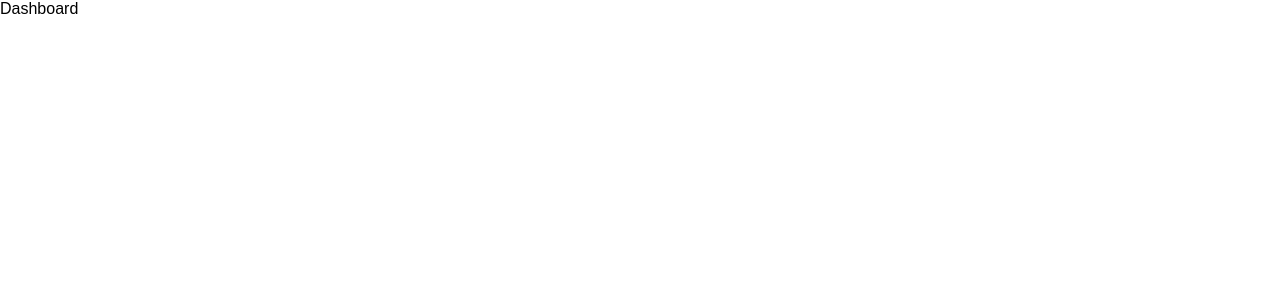
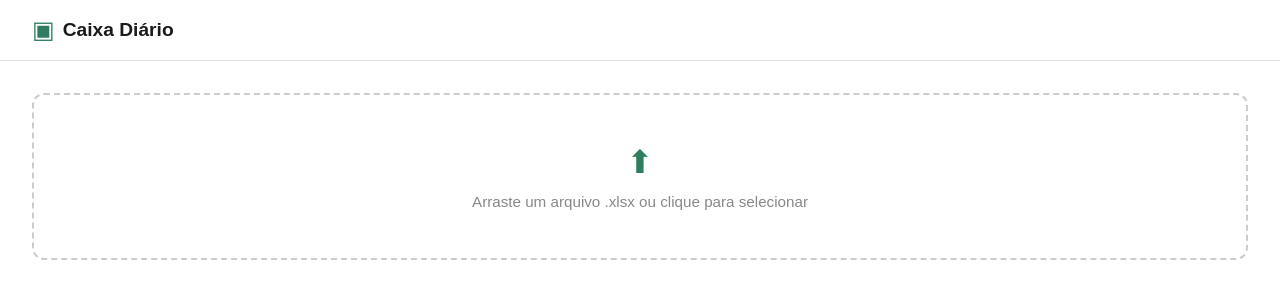
Before and after one commit to senaerik7/Front, a React (Vite) app: page /dashboard in a window 1280 px wide. Shown: the top 300 px of the page. Built offline with nearby package versions, Linux system fonts and the light colour scheme; no server answers.

Commit message:
Tela Dashboard e componentes concluídos

```diff
--- /dev/null
+++ b/src/components/DropZone/DropZone.css
@@ -0,0 +1,25 @@
+.dropzone {
+    border: 2px dashed #ccc;
+    border-radius: 12px;
+    padding: 3rem;
+    text-align: center;
+    cursor: pointer;
+    transition: border-color 0.2s;
+    margin-bottom: 1rem;
+}
+
+.dropzone:hover {
+    border-color: #2e7d5e;
+}
+
+.dropzone-icone {
+    font-size: 2rem;
+    color: #2e7d5e;
+    display: block;
+    margin-bottom: 0.75rem;
+}
+
+.dropzone-texto {
+    color: #888;
+    font-size: 0.95rem;
+}
--- /dev/null
+++ b/src/components/DropZone/DropZone.jsx
@@ -0,0 +1,46 @@
+import { useRef } from "react";
+import "./DropZone.css";
+
+function DropZone({ onUpload }) {
+    const inputRef = useRef(null);
+
+    function handleClick() {
+        inputRef.current.click();
+    }
+
+    function handleChange(e) {
+        const file = e.target.files[0];
+        if (file) onUpload(file);
+    }
+
+    function handleDrop(e) {
+        e.preventDefault();
+        const file = e.dataTransfer.files[0];
+        if (file) onUpload(file);
+    }
+
+    function handleDragOver(e) {
+        e.preventDefault();
+    }
+
+    return (
+        <div
+            className="dropzone"
+            onClick={handleClick}
+            onDrop={handleDrop}
+            onDragOver={handleDragOver}
+        >
+            <input
+                ref={inputRef}
+                type="file"
+                accept=".xlsx"
+                style={{ display: "none" }}
+                onChange={handleChange}
+            />
+            <span className="dropzone-icone">⬆</span>
+            <p className="dropzone-texto">Arraste um arquivo .xlsx ou clique para selecionar</p>
+        </div>
+    );
+}
+
+export default DropZone;
--- /dev/null
+++ b/src/components/GraficoBarras/GraficoBarras.css
@@ -0,0 +1,13 @@
+.grafico-card {
+    background: #fff;
+    border: 1px solid #e0e0e0;
+    border-radius: 12px;
+    padding: 1.25rem 1.5rem;
+}
+
+.grafico-titulo {
+    font-size: 1rem;
+    font-weight: 600;
+    color: #1a1a1a;
+    margin-bottom: 1rem;
+}
--- /dev/null
+++ b/src/components/GraficoBarras/GraficoBarras.jsx
@@ -0,0 +1,22 @@
+import { BarChart, Bar, XAxis, YAxis, Tooltip, Legend, ResponsiveContainer } from "recharts";
+import "./GraficoBarras.css";
+
+function GraficoBarras({ dados }) {
+    return (
+        <div className="grafico-card">
+            <p className="grafico-titulo">Receitas vs Despesas</p>
+            <ResponsiveContainer width="100%" height={300}>
+                <BarChart data={dados}>
+                    <XAxis dataKey="data" />
+                    <YAxis />
+                    <Tooltip />
+                    <Legend />
+                    <Bar dataKey="receita" name="Receitas" fill="#4472C4" />
+                    <Bar dataKey="despesa" name="Despesas" fill="#E74C3C" />
+                </BarChart>
+            </ResponsiveContainer>
+        </div>
+    );
+}
+
+export default GraficoBarras;
--- /dev/null
+++ b/src/components/GraficoLinha/GraficoLinha.css
@@ -0,0 +1,13 @@
+.grafico-card {
+    background: #fff;
+    border: 1px solid #e0e0e0;
+    border-radius: 12px;
+    padding: 1.25rem 1.5rem;
+}
+
+.grafico-titulo {
+    font-size: 1rem;
+    font-weight: 600;
+    color: #1a1a1a;
+    margin-bottom: 1rem;
+}
--- /dev/null
+++ b/src/components/GraficoLinha/GraficoLinha.jsx
@@ -0,0 +1,27 @@
+import { LineChart, Line, XAxis, YAxis, Tooltip, ResponsiveContainer, Area, AreaChart } from "recharts";
+import "./GraficoLinha.css";
+
+function GraficoLinha({ dados }) {
+    return (
+        <div className="grafico-card">
+            <p className="grafico-titulo">Variação do Caixa</p>
+            <ResponsiveContainer width="100%" height={300}>
+                <AreaChart data={dados}>
+                    <XAxis dataKey="data" />
+                    <YAxis />
+                    <Tooltip />
+                    <Area
+                        type="linear"
+                        dataKey="saldo"
+                        name="Saldo"
+                        stroke="#2e7d5e"
+                        fill="#d0ede3"
+                        dot={{ r: 4, fill: "#fff", stroke: "#2e7d5e", strokeWidth: 2 }}
+                    />
+                </AreaChart>
+            </ResponsiveContainer>
+        </div>
+    );
+}
+
+export default GraficoLinha;
--- /dev/null
+++ b/src/components/KpiCard/KpiCard.css
@@ -0,0 +1,32 @@
+.kpicard {
+    background: #fff;
+    border: 1px solid #e0e0e0;
+    border-radius: 12px;
+    padding: 1.25rem 1.5rem;
+}
+
+.kpicard-titulo {
+    font-size: 0.75rem;
+    font-weight: 600;
+    color: #888;
+    text-transform: uppercase;
+    letter-spacing: 0.05em;
+    margin-bottom: 0.5rem;
+}
+
+.kpicard-valor {
+    font-size: 1.6rem;
+    font-weight: 700;
+}
+
+.kpicard-valor--verde {
+    color: #2e7d5e;
+}
+
+.kpicard-valor--vermelho {
+    color: #c0392b;
+}
+
+.kpicard-valor--neutro {
+    color: #1a1a1a;
+}
--- /dev/null
+++ b/src/components/KpiCard/KpiCard.jsx
@@ -0,0 +1,19 @@
+import "./KpiCard.css";
+
+function KpiCard({ titulo, valor, cor, tipo }) {
+    function formatarValor() {
+        if (tipo === "percentual") return `${valor.toFixed(1)}%`;
+        return valor.toLocaleString("pt-BR", { style: "currency", currency: "BRL" });
+    }
+
+    return (
+        <div className="kpicard">
+            <p className="kpicard-titulo">{titulo}</p>
+            <p className={`kpicard-valor kpicard-valor--${cor || "neutro"}`}>
+                {formatarValor()}
+            </p>
+        </div>
+    );
+}
+
+export default KpiCard;
--- /dev/null
+++ b/src/pages/Dashboard/Dashboard.css
@@ -0,0 +1,59 @@
+.dashboard-container {
+    min-height: 100vh;
+    background-color: #fff;
+}
+
+.dashboard-header {
+    display: flex;
+    align-items: center;
+    gap: 0.5rem;
+    padding: 1rem 2rem;
+    border-bottom: 1px solid #e0e0e0;
+}
+
+.dashboard-logo-icone {
+    color: #2e7d5e;
+    font-size: 1.5rem;
+}
+
+.dashboard-logo-texto {
+    font-size: 1.2rem;
+    font-weight: 700;
+    color: #1a1a1a;
+}
+
+.dashboard-main {
+    padding: 2rem;
+}
+
+.dashboard-titulo {
+    font-size: 1.3rem;
+    font-weight: 600;
+    margin-bottom: 1.5rem;
+    color: #1a1a1a;
+}
+
+.dashboard-kpis {
+    display: grid;
+    grid-template-columns: repeat(4, 1fr);
+    gap: 1rem;
+    margin-bottom: 1.5rem;
+}
+
+.dashboard-graficos {
+    display: grid;
+    grid-template-columns: 1fr 1fr;
+    gap: 1rem;
+}
+
+.dashboard-msg {
+    text-align: center;
+    color: #666;
+    margin-top: 1rem;
+}
+
+.dashboard-erro {
+    text-align: center;
+    color: #c0392b;
+    margin-top: 1rem;
+}
--- a/src/pages/Dashboard/Dashboard.jsx
+++ b/src/pages/Dashboard/Dashboard.jsx
@@ -1,5 +1,63 @@
+import { useState } from "react";
+import { uploadExcel } from "../../services/api";
+import DropZone from "../../components/DropZone/DropZone";
+import KpiCard from "../../components/KpiCard/KpiCard";
+import GraficoBarras from "../../components/GraficoBarras/GraficoBarras";
+import GraficoLinha from "../../components/GraficoLinha/GraficoLinha";
+import "./Dashboard.css";
+
 function Dashboard() {
-    return <div>Dashboard</div>;
+    const [dados, setDados] = useState(null);
+    const [erro, setErro] = useState(null);
+    const [carregando, setCarregando] = useState(false);
+
+    async function handleUpload(file) {
+        setCarregando(true);
+        setErro(null);
+        try {
+            const resultado = await uploadExcel(file);
+            setDados(resultado);
+        } catch (e) {
+            setErro(e.message);
+        } finally {
+            setCarregando(false);
+        }
+    }
+
+    return (
+        <div className="dashboard-container">
+            <header className="dashboard-header">
+                <span className="dashboard-logo-icone">▣</span>
+                <span className="dashboard-logo-texto">Caixa Diário</span>
+            </header>
+
+            <main className="dashboard-main">
+                {!dados && (
+                    <>
+                        <DropZone onUpload={handleUpload} />
+                        {carregando && <p className="dashboard-msg">Carregando...</p>}
+                        {erro && <p className="dashboard-erro">{erro}</p>}
+                    </>
+                )}
+
+                {dados && (
+                    <>
+                        <h2 className="dashboard-titulo">Dashboard</h2>
+                        <div className="dashboard-kpis">
+                            <KpiCard titulo="TOTAL DE RECEITAS" valor={dados.total_receitas} cor="verde" />
+                            <KpiCard titulo="TOTAL DE DESPESAS" valor={dados.total_despesas} cor="vermelho" />
+                            <KpiCard titulo="CAIXA" valor={dados.lucro_acumulado} cor={dados.lucro_acumulado >= 0 ? "verde" : "vermelho"} />
+                            <KpiCard titulo="MARGEM DE LUCRO" valor={dados.margem_lucro} tipo="percentual" />
+                        </div>
+                        <div className="dashboard-graficos">
+                            <GraficoBarras dados={dados.serie_diaria} />
+                            <GraficoLinha dados={dados.serie_acumulado} />
+                        </div>
+                    </>
+                )}
+            </main>
+        </div>
+    );
 }
 
 export default Dashboard;
```
